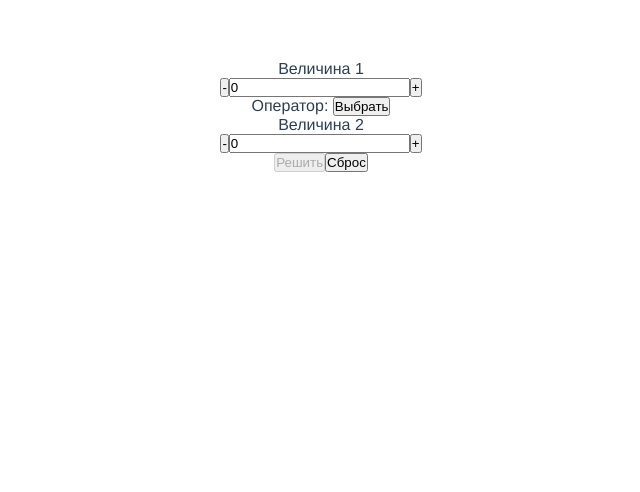
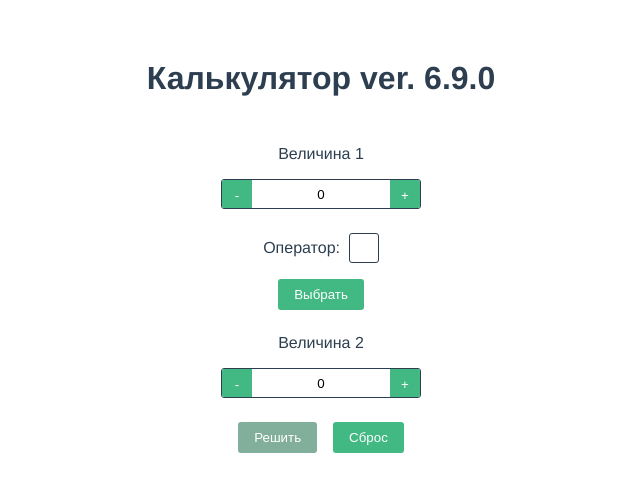
Before and after one commit to OZ1245/calculator, a Vue app: page / in a window 1280 px wide. Shown: the top 492 px of the page, without its empty margins (319-959 px from the left). Built offline with nearby package versions, Linux system fonts and the light colour scheme.

Commit message:
Стизизация

```diff
--- a/src/App.vue
+++ b/src/App.vue
@@ -1,4 +1,6 @@
 <template>
+  <h1 class="title">Калькулятор ver. 6.9.0</h1>
+
   <c-number-input
     v-model="valOne"
     label="Величина 1"
@@ -11,20 +13,18 @@
     label="Величина 2"
   />
 
-  <button
-    type="button"
-    :disabled="isDisabled"
-    @click="handleGetResult()"
-  >Решить</button>
+  <div class="app__buttons">
+    <c-button
+      :disabled="isDisabled"
+      @click="handleGetResult()"
+    >Решить</c-button>
 
-  <button
-    type="button"
-    @click="handleReset()"
-  >Сброс</button>
+    <c-button @click="handleReset()">Сброс</c-button>
+  </div>
 
   <p
     v-show="showResult"
-    class="result"
+    class="app__result"
   >Hello World!</p>
 </template>
 
@@ -37,6 +37,7 @@ import { useFireworks } from '@/composables/fireworks.js'
 
 import CNumberInput from './components/CNumberInput.vue'
 import COperatorSelector from './components/COperotorSelector.vue'
+import CButton from './components/CButton.vue'
 
 const { playAudio } = useAudio()
 const $fireworks = useFireworks()
@@ -76,3 +77,15 @@ const runFireworks = () => {
   }, 2000)
 }
 </script>
+
+<style lang="scss">
+.app__buttons {
+  display: inline-flex;
+  gap: 16px;
+}
+
+.app__result {
+  font-size: 48px;
+  padding-block: 32px;
+}
+</style>
--- a/src/assets/scss/index.scss
+++ b/src/assets/scss/index.scss
@@ -1,3 +1,11 @@
+:root {
+  --color-green: #42b883;
+  --color-green-disabled: #81af9b;
+  --color-dark-gray: #2c3e50;
+
+  --border-radius: 3px;
+}
+
 * {
   margin: 0;
   padding: 0;
@@ -9,7 +17,7 @@
   -webkit-font-smoothing: antialiased;
   -moz-osx-font-smoothing: grayscale;
   text-align: center;
-  color: #2c3e50;
+  color: var(--color-dark-gray);
   margin-top: 60px;
 }
 
@@ -21,3 +29,17 @@ canvas {
   height: 100%;
   z-index: -1;
 }
+
+.title {
+  margin-bottom: 48px;
+}
+
+.field {
+  margin-bottom: 24px;
+}
+.field__label {
+  display: inline-flex;
+  align-items: center;
+
+  margin-bottom: 16px;
+}
--- /dev/null
+++ b/src/components/CButton.vue
@@ -0,0 +1,48 @@
+<template>
+  <button
+    class="button"
+    :disabled="props.disabled"
+    @click="handleClick()"
+  >
+    <slot></slot>
+  </button>
+</template>
+
+<script lang="ts" setup>
+import { defineEmits, defineProps } from 'vue';
+
+const props = defineProps<{
+  disabled?: boolean
+}>()
+
+const emits = defineEmits<{
+  (e: 'click'): void
+}>()
+
+const handleClick = () => {
+  emits('click')
+}
+</script>
+
+<style lang="scss">
+.button {
+  display: inline-flex;
+  justify-content: center;
+  align-items: center;
+
+  padding: 8px 16px;
+
+  border: none;
+  border-radius: var(--border-radius);
+  background-color: var(--color-green);
+  color: white;
+
+  cursor: pointer;
+
+  &:disabled {
+    background-color: var(--color-green-disabled);
+
+    cursor: default;
+  }
+}
+</style>
--- a/src/components/CNumberInput.vue
+++ b/src/components/CNumberInput.vue
@@ -1,20 +1,23 @@
 <template>
-    <div class="number-input">
-        <label class="number-input__label">{{ props.label }}</label>
+    <div class="number-input field">
+        <label class="number-input__label field__label">{{ props.label }}</label>
 
         <div class="number-input__wrap">
             <button
                 type="button"
+                class="number-input__button"
                 @click="handleDecrement()"
             >-</button>
 
             <input
                 type="text"
+                class="number-input__input"
                 :value="props.modelValue"
             />
 
             <button
                 type="button"
+                class="number-input__button"
                 @click="handleIncrement()"
             >+</button>
         </div>
@@ -45,3 +48,51 @@ const handleDecrement = () => {
     emits('update:modelValue', props.modelValue - 1)
 }
 </script>
+
+<style lang="scss">
+.number-input {
+    display: flex;
+    flex-direction: column;
+    align-items: center;
+}
+
+.number-input__wrap {
+    display: flex;
+    flex-wrap: nowrap;
+
+    width: 100%;
+    max-width: 200px;
+    height: 30px;
+
+    border: 1px solid var(--color-dark-gray);
+    border-radius: var(--border-radius);
+
+    overflow: hidden;
+}
+
+.number-input__button {
+    flex-shrink: 0;
+
+    display: flex;
+    justify-content: center;
+    align-items: center;
+
+    width: 30px;
+    height: 30px;
+
+    border: none;
+    background-color: var(--color-green);
+    color: white;
+}
+
+.number-input__input {
+    flex-shrink: 1;
+
+    width: 100%;
+    padding-inline: 8px;
+
+    border: none;
+
+    text-align: center;
+}
+</style>
--- a/src/components/COperotorSelector.vue
+++ b/src/components/COperotorSelector.vue
@@ -1,13 +1,12 @@
 <template>
-  <div class="operator-selector">
-    <label class="operator-selector">Оператор:</label>
+  <div class="operator-selector field">
+    <label class="operator-selector__label field__label">
+      Оператор: &nbsp; <span>{{ props.modelValue }}</span>
+    </label>
 
-    {{ props.modelValue }}
+    <br>
 
-    <button
-      type="button"
-      @click="handleGetOperator()"
-    >{{ buttonText }}</button>
+    <c-button @click="handleGetOperator()">{{ buttonText }}</c-button>
   </div>
 </template>
 
@@ -15,6 +14,8 @@
 import { defineProps, defineEmits, computed } from 'vue'
 
 import { getRandom } from '@/utils/getRandom'
+
+import CButton from './CButton.vue'
 
 const props = defineProps<{
   modelValue: string
@@ -33,8 +34,24 @@ const buttonText = computed((): string => (
 ))
 
 const handleGetOperator = () => {
-  const index = getRandom(3)
+  const index = getRandom(4)
 
   emits('update:modelValue', operatorsList[index])
 }
 </script>
+
+<style lang="scss">
+.operator-selector__label span {
+  font-weight: 700;
+  color: var(--color-green);
+
+  display: inline-flex;
+  justify-content: center;
+  align-items: center;
+  width: 30px;
+  height: 30px;
+
+  border: 1px solid var(--color-dark-gray);
+  border-radius: var(--border-radius);
+}
+</style>
```
